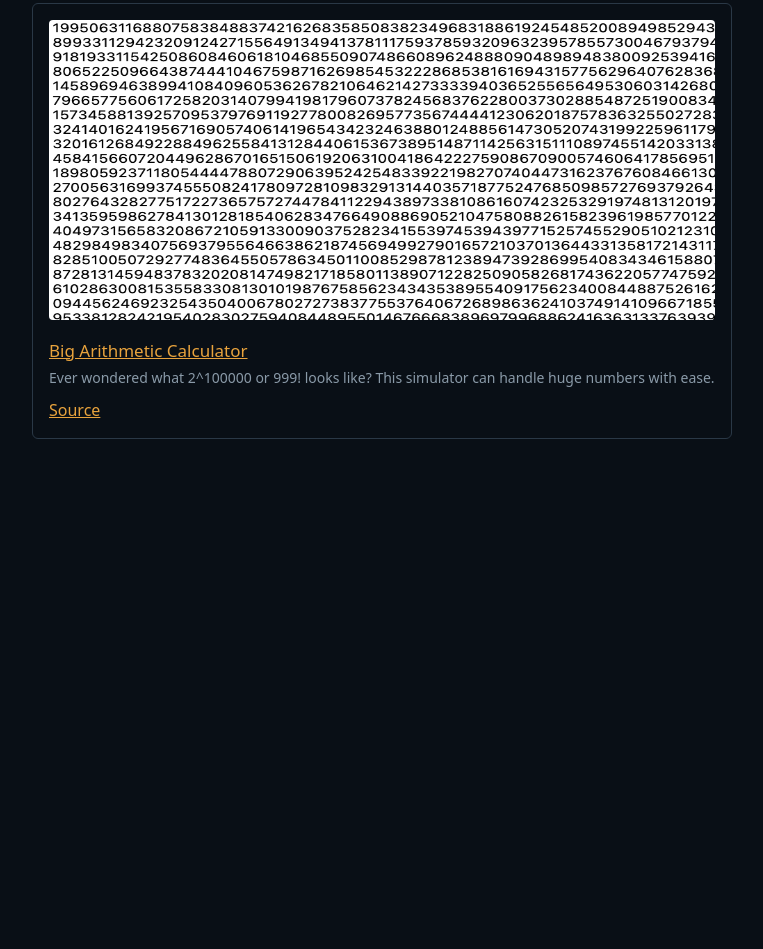
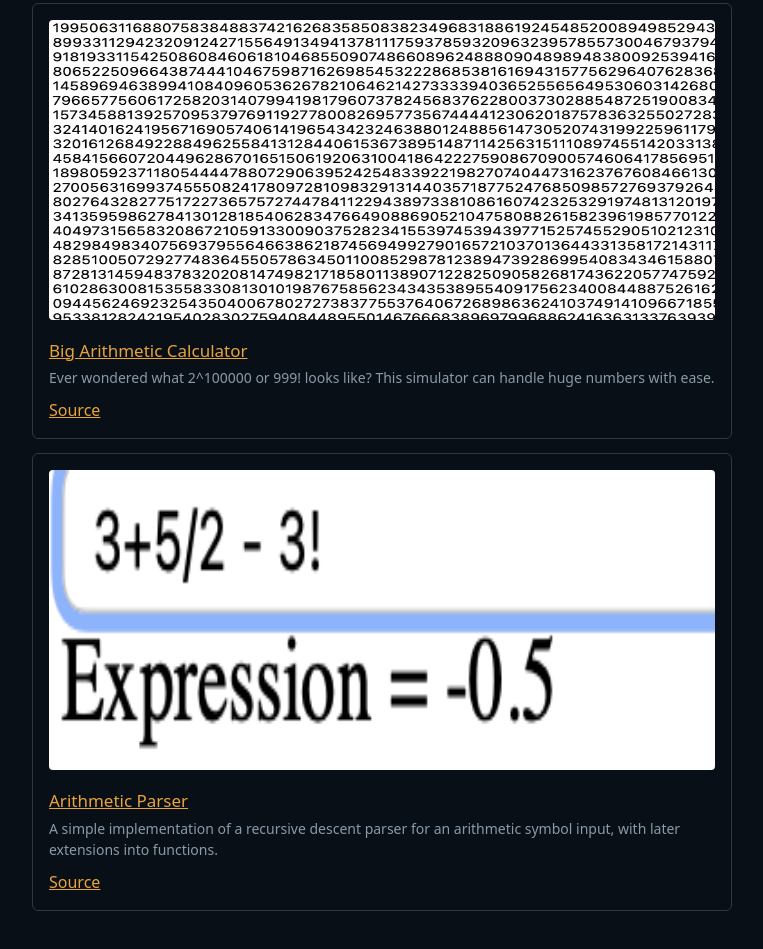
Before and after one commit to AlexanderGiannak/Sandbox, a plain HTML site: page index.html in a window 1280 px wide. Shown: the part 4649-5598 px from the top of the page, without its empty margins (258-1021 px from the left). Before the commit the page ends 5142 px from the top, so only its background shows below. Drawn offline with Linux system fonts and the light colour scheme.

Commit message:
added arithmetic

```diff
--- a/index.html
+++ b/index.html
@@ -106,5 +106,11 @@ h2{ font-size: 17px; font-weight: 500; margin: 0 0 4px; }
   <p>Ever wondered what 2^100000 or 999! looks like? This simulator can handle huge numbers with ease.</p>
   <a href="https://github.com/AlexanderGiannak/Big-Arithmetic-Simulator">Source</a>
 </div>
+<div class="card">
+  <img src="assets/parserPhoto.png" height="300">
+  <h2><a href="https://alexandergiannak.github.io/Parser-Simulator/">Arithmetic Parser</a></h2>
+  <p>A simple implementation of a recursive descent parser for an arithmetic symbol input, with later extensions into functions.</p>
+  <a href="https://github.com/AlexanderGiannak/Parser-Simulator">Source</a>
+</div>
 </body>
 </html>
```
Also changed, not shown: assets/parserPhoto.png (added).
